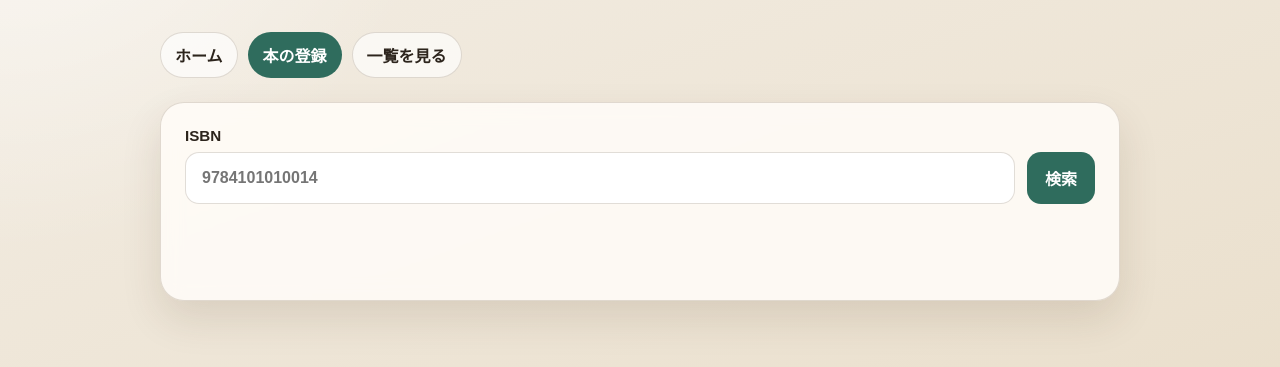
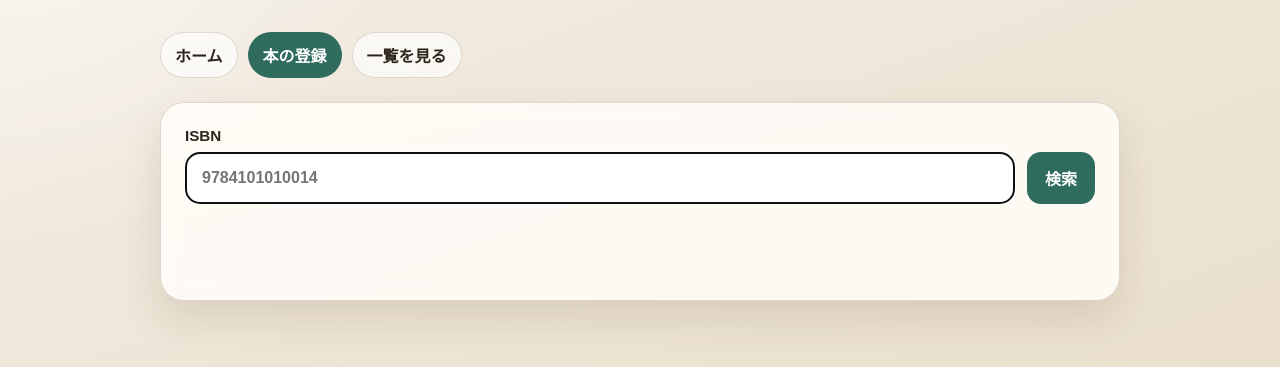
Before and after one commit to yasunohara/labLibrary, a website: page public/register.html in a window 1280 px wide. Shown: the part 201-568 px from the top of the page. Drawn offline with Linux system fonts and the light colour scheme.

Commit message:
Autofocus ISBN input on register page

```diff
--- a/public/register.html
+++ b/public/register.html
@@ -25,7 +25,7 @@
           <label>
             <span>ISBN</span>
             <div class="input-with-button">
-              <input id="book-isbn" name="isbn" placeholder="9784101010014" required />
+              <input id="book-isbn" name="isbn" placeholder="9784101010014" required autofocus />
               <button id="lookup-button" type="button">検索</button>
             </div>
           </label>
```
